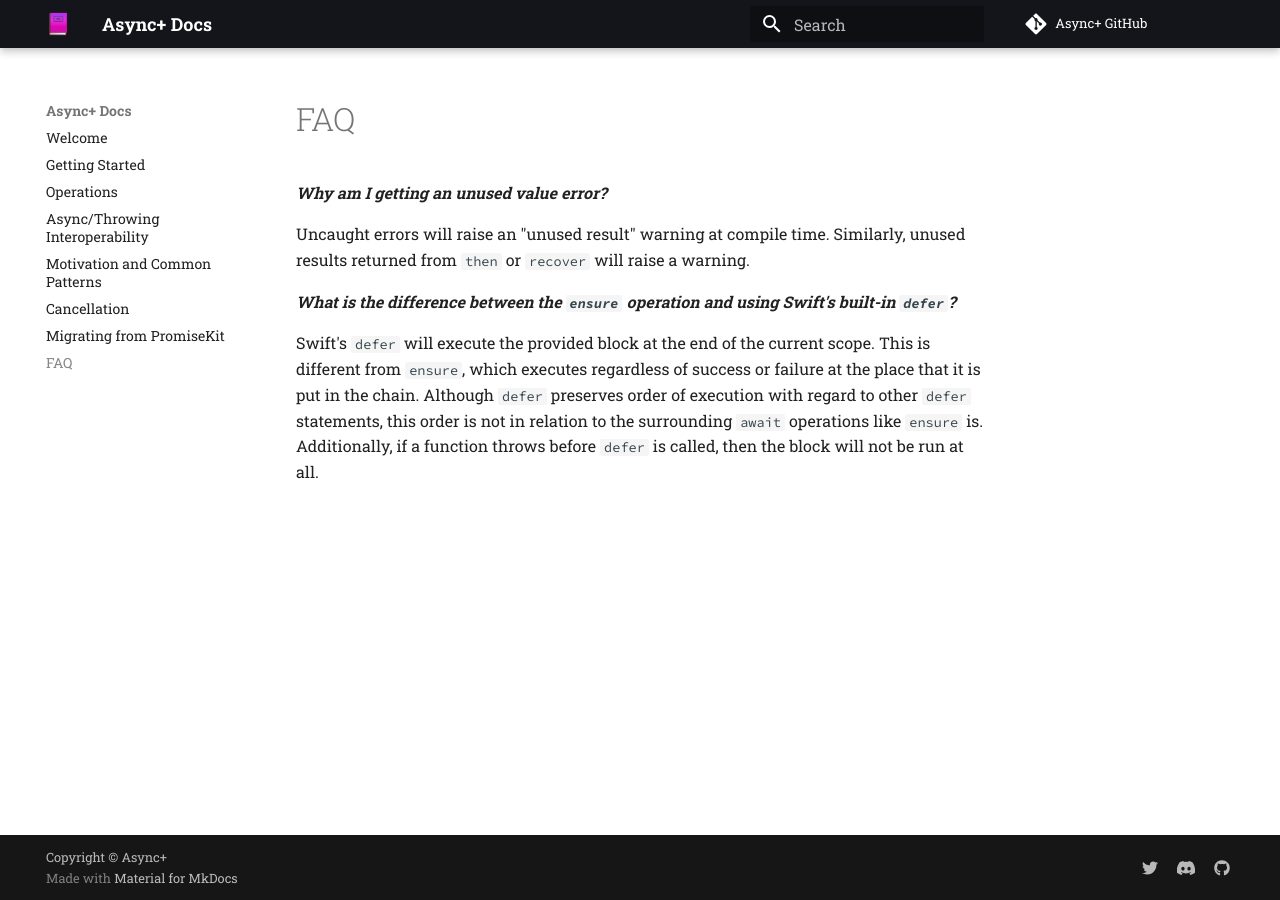
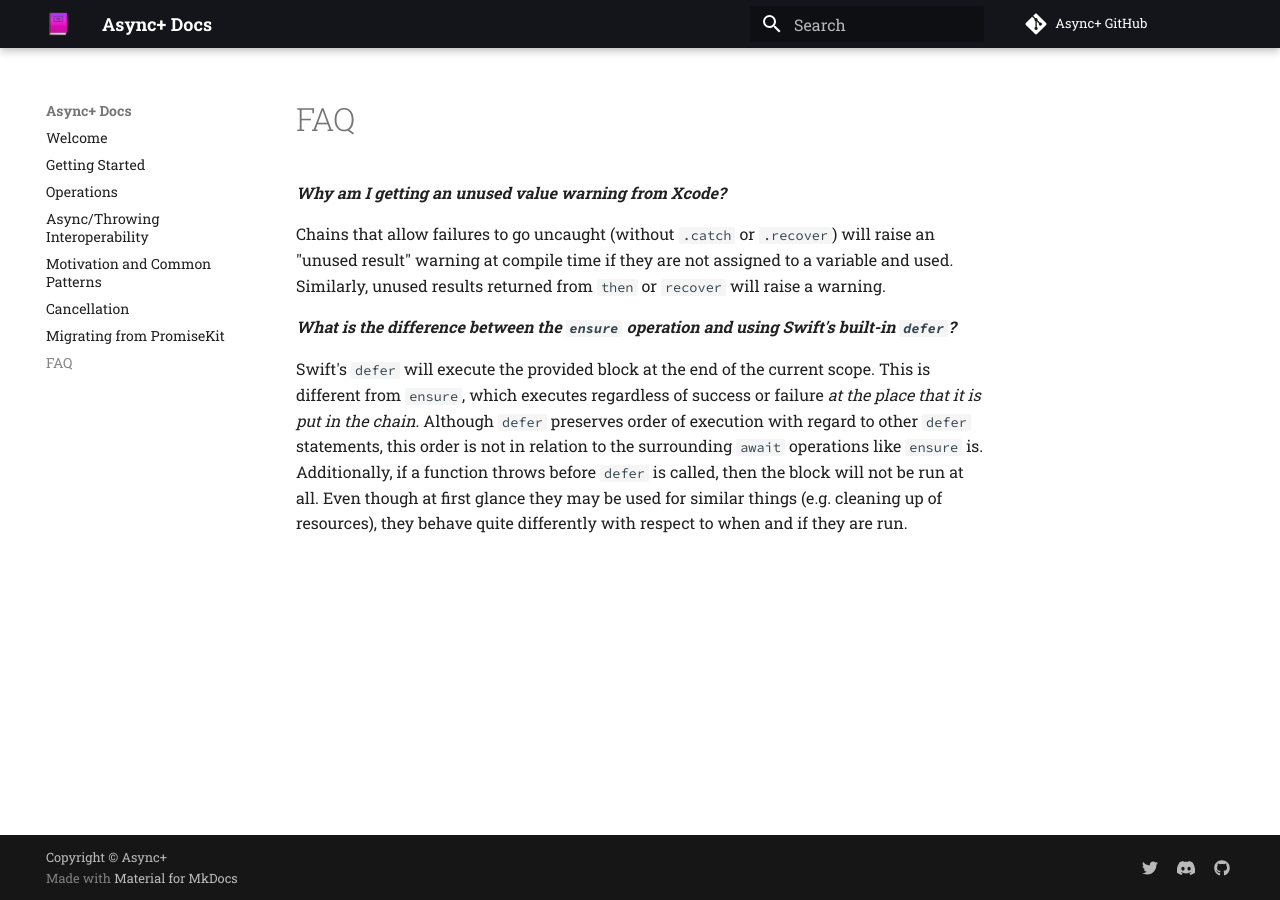
Before and after one commit to async-plus/docs, an MkDocs documentation site: the page built from docs/faq.md, in a window 1280 px wide. Built offline with MkDocs 1.6.1 and Material for MkDocs 9.7.7, drawn with Linux system fonts in a browser that asks for light colours; comment, search, counter and statistics services are not loaded.

Commit message:
Update faq.md

```diff
--- a/docs/faq.md
+++ b/docs/faq.md
@@ -1,9 +1,9 @@
 # FAQ
 
-***Why am I getting an unused value error?***
+***Why am I getting an unused value warning from Xcode?***
 
-Uncaught errors will raise an "unused result" warning at compile time. Similarly, unused results returned from `then` or `recover` will raise a warning.
+Chains that allow failures to go uncaught (without `.catch` or `.recover`) will raise an "unused result" warning at compile time if they are not assigned to a variable and used. Similarly, unused results returned from `then` or `recover` will raise a warning.
 
 ***What is the difference between the `ensure` operation and using Swift's built-in `defer`?***
 
-Swift's `defer` will execute the provided block at the end of the current scope. This is different from `ensure`, which executes regardless of success or failure at the place that it is put in the chain. Although `defer` preserves order of execution with regard to other `defer` statements, this order is not in relation to the surrounding `await` operations like `ensure` is. Additionally, if a function throws before `defer` is called, then the block will not be run at all.
+Swift's `defer` will execute the provided block at the end of the current scope. This is different from `ensure`, which executes regardless of success or failure _at the place that it is put in the chain_. Although `defer` preserves order of execution with regard to other `defer` statements, this order is not in relation to the surrounding `await` operations like `ensure` is. Additionally, if a function throws before `defer` is called, then the block will not be run at all.  Even though at first glance they may be used for similar things (e.g. cleaning up of resources), they behave quite differently with respect to when and if they are run.
```
